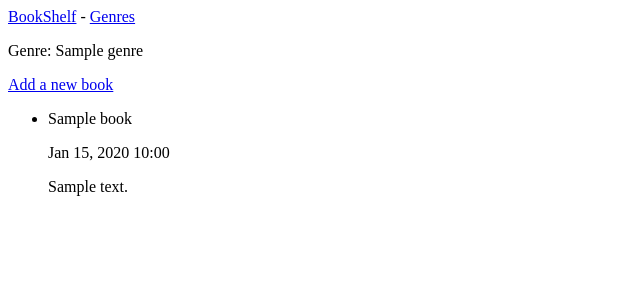
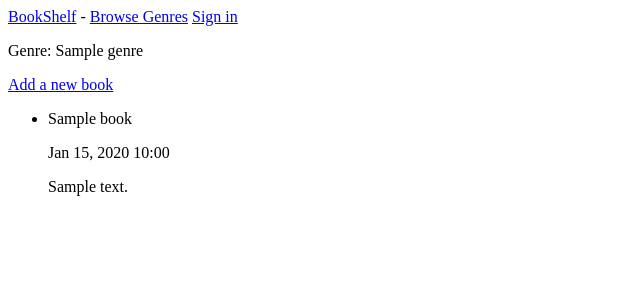
Before and after one commit to kalonjic34/book-shelf, a Django app: page /genres/1 in a window 1280 px wide. Shown: the top 300 px of the page, without its empty margins (0-640 px from the left). Run offline with Django 5.2, Linux system fonts and the light colour scheme; tables that the repository leaves empty hold one stand-in row (values such as "Sample post").

Commit message:
update genre link text and improve user greeting display

```diff
--- a/book_library/templates/book_library/base.html
+++ b/book_library/templates/book_library/base.html
@@ -1,8 +1,13 @@
 <p><a href="{% url "book_library:index" %}">BookShelf</a> -
-<a href="{% url "book_library:genres" %}">Genres</a></p>
+<a href="{% url "book_library:genres" %}">Browse Genres</a>
+
+{% if user.is_authenticated %}
+
+    Welcome, {{ user.username }}
+    {% else %}
+    <a href="{% url "accounts:login" %}">Sign in</a>
+{% endif %}
+</p>
 
 {% block content %}
-    {% for book in books %}
-
-    {% endfor %}
 {% endblock  %}
```
